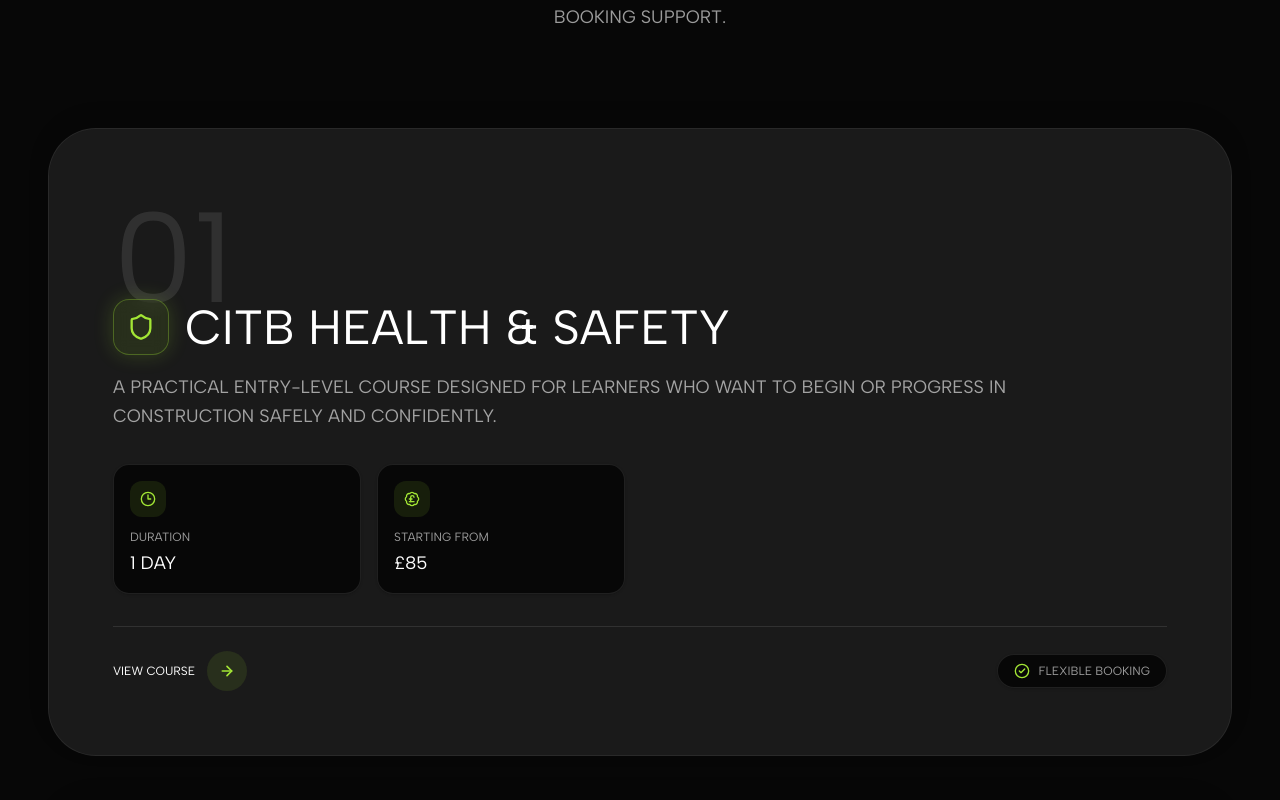
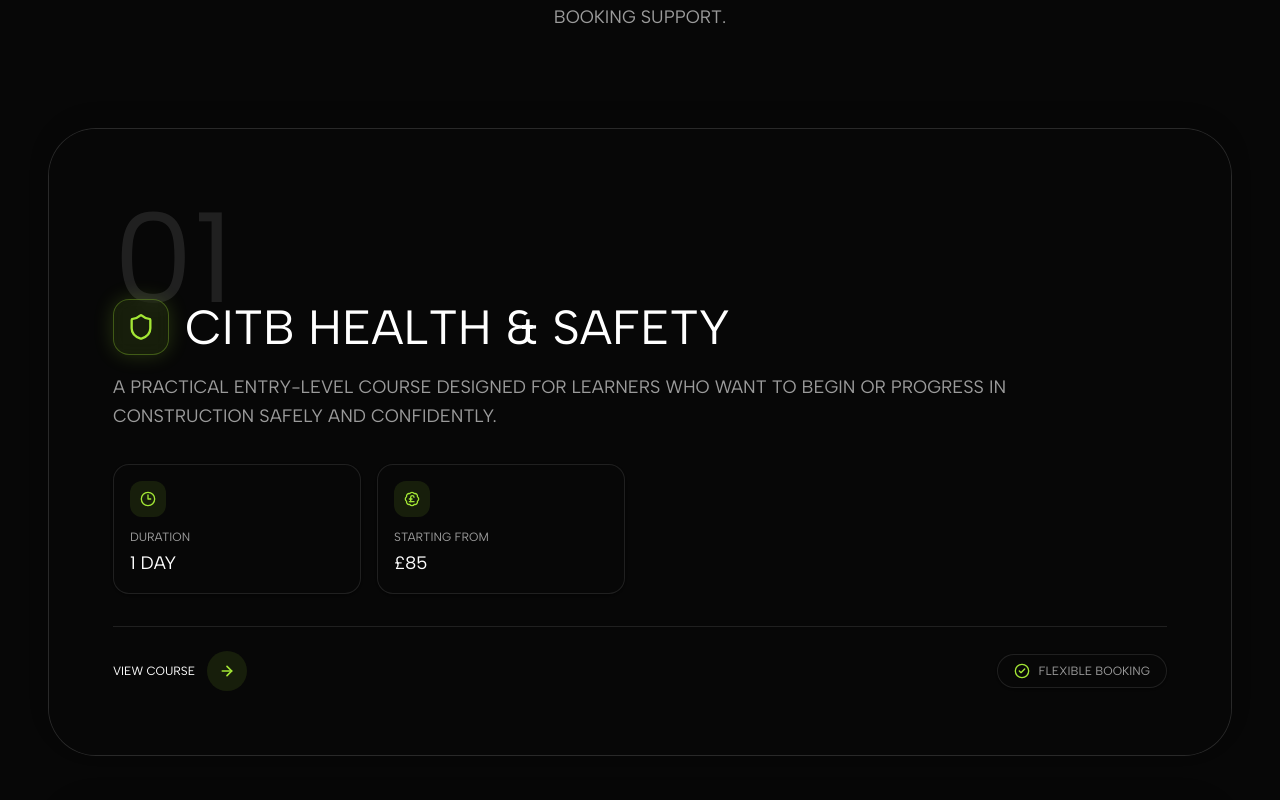
Before and after one commit to gurpreet1414/course, a Next.js app: page / in a window 1280 px wide. Shown: the part 8280-9080 px from the top of the page. Built offline with nearby package versions, Linux system fonts and the light colour scheme.

Commit message:
updated course card bg color

```diff
--- a/components/PopularCourses.jsx
+++ b/components/PopularCourses.jsx
@@ -116,7 +116,7 @@
             >
 
               {/* Left Side: Text Content */}
-              <div className="w-full flex flex-col justify-between p-6 md:p-10 lg:p-16 relative z-10 bg-surface min-h-[550px] overflow-y-auto custom-scrollbar">
+              <div className="w-full flex flex-col justify-between p-6 md:p-10 lg:p-16 relative z-10 bg-background min-h-[550px] overflow-y-auto custom-scrollbar">
 
                 <div className="flex flex-col gap-6 w-full">
                   {/* Giant Watermark Number */}
```
